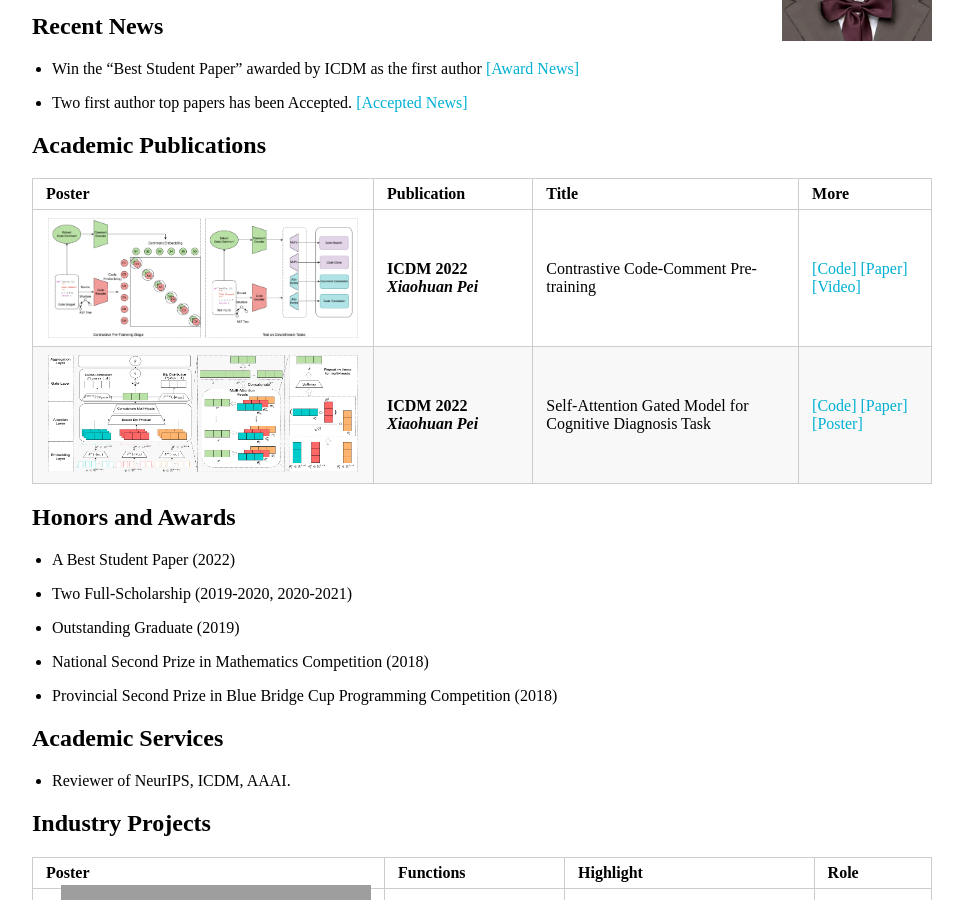
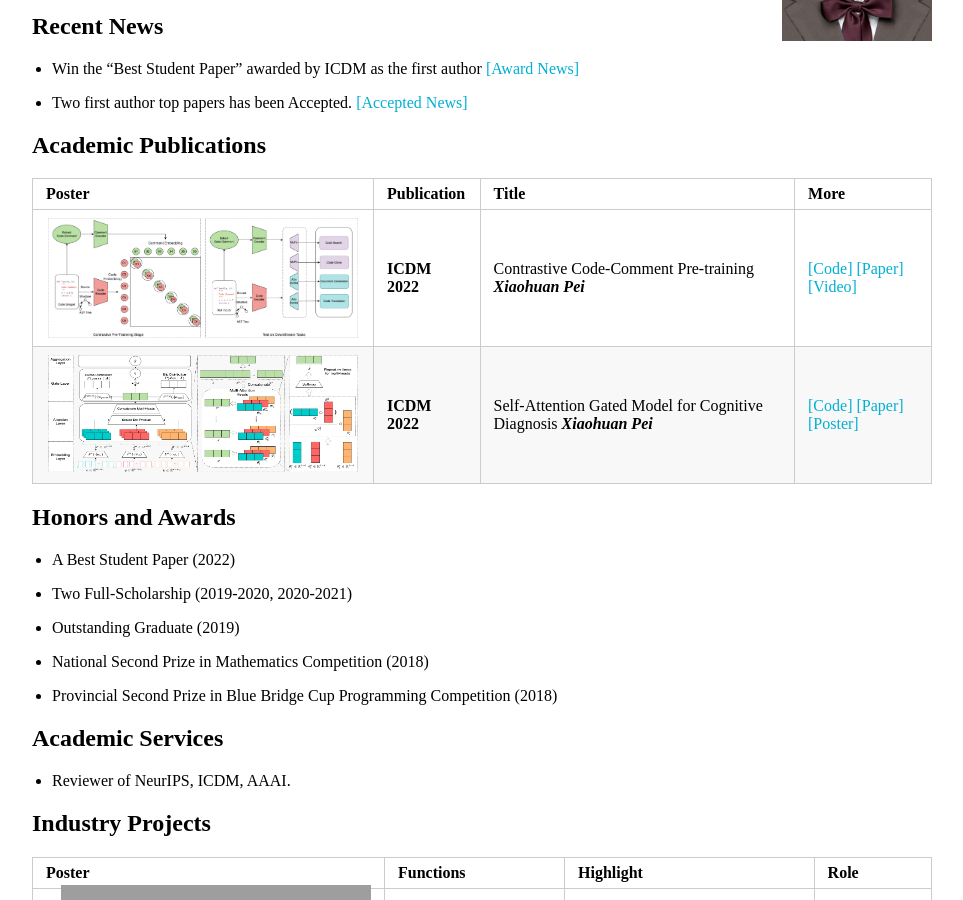
Before and after one commit to TerryPei/Terry000.github.io-1, a Jekyll site: the page built from index.md, in a window 1280 px wide and 900 px high, scrolled down 341 px. Shown: the whole window, without its empty margins (158-1121 px from the left). Built offline with Jekyll 4.4.1, drawn with Linux system fonts in a browser that asks for light colours; our own code applies the rules of GitHub Pages for plain Markdown files; grey boxes are pictures that could not be loaded.

Commit message:
Update index.md

```diff
--- a/index.md
+++ b/index.md
@@ -30,8 +30,8 @@ Find out more at my [[CV]](CV.pdf).
 
  Poster | Publication | Title | More
 -----|-----|-----|-----|-----
-<img class="paper-picture" src="c3p.png"> | **ICDM 2022** <cite>**Xiaohuan Pei**</cite> | Contrastive Code-Comment Pre-training | [[Code]](https://github.com/TerryPei/C3P) [[Paper]](https://github.com/Terry000/papers/blob/main/C-3-P/C-3-P.pdf) [[Video]](https://github.com/Terry000/papers/blob/main/C-3-P/c3p.m4v)
-<img class="paper-picture" src="arch.png"> | **ICDM 2022**  <cite>**Xiaohuan Pei**</cite> | Self-Attention Gated Model for Cognitive Diagnosis Task | [[Code]](https://github.com/TerryPei/AGCDM) [[Paper]](https://github.com/Terry000/papers/blob/main/AGCDM/AGCDM.pdf) [[Poster]](https://github.com/TerryPei/AGCDM/blob/main/results/figs/poster.png)
+<img class="paper-picture" src="c3p.png"> | **ICDM 2022**  | Contrastive Code-Comment Pre-training <cite>**Xiaohuan Pei**</cite> | [[Code]](https://github.com/TerryPei/C3P) [[Paper]](https://github.com/Terry000/papers/blob/main/C-3-P/C-3-P.pdf) [[Video]](https://github.com/Terry000/papers/blob/main/C-3-P/c3p.m4v)
+<img class="paper-picture" src="arch.png"> | **ICDM 2022** | Self-Attention Gated Model for Cognitive Diagnosis <cite>**Xiaohuan Pei**</cite> | [[Code]](https://github.com/TerryPei/AGCDM) [[Paper]](https://github.com/Terry000/papers/blob/main/AGCDM/AGCDM.pdf) [[Poster]](https://github.com/TerryPei/AGCDM/blob/main/results/figs/poster.png)
 
 ## Honors and Awards
 
```
